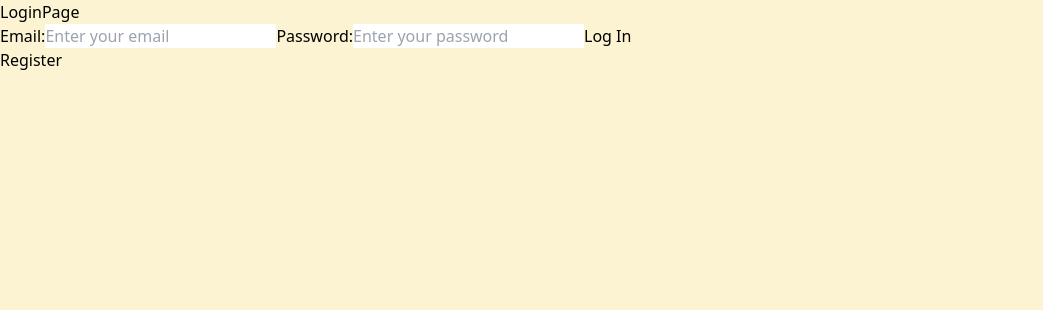
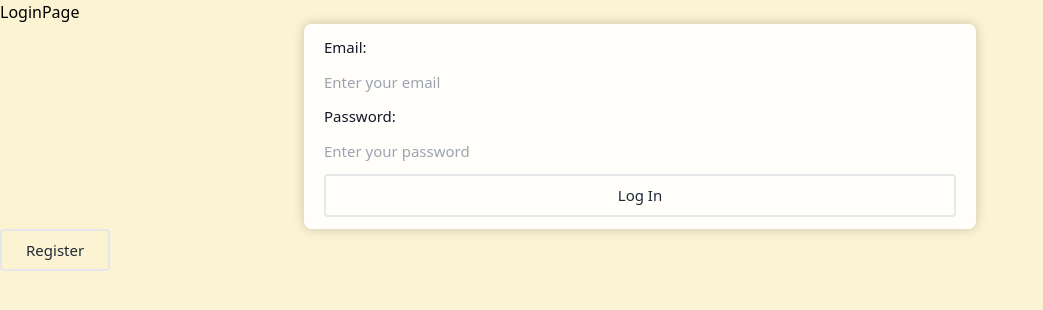
Before and after one commit to Backa228/KeepNotes, a React (Vite) app: page /login in a window 1280 px wide. Shown: the top 310 px of the page, without its empty margins (0-1043 px from the left). Built offline with nearby package versions, Linux system fonts and the light colour scheme.

Commit message:
Lesson 01.06
доробили курсор для нотатки, почали стилізувати форми входу та реєстрації.

```diff
--- a/src/features/auth/components/LogOut.jsx
+++ b/src/features/auth/components/LogOut.jsx
@@ -2,6 +2,7 @@
 import { logOut } from "../api/authApi";
 // import { resetTasks } from "../../redux/tasks/tasksSlice";
 import { useNavigate } from "react-router-dom"
+import { Button } from "../../../shared/ui/Button"
 
 export const LogOut = () => {
     const dispatch = useDispatch();
@@ -14,9 +15,7 @@
     }
     return (
         <div>
-            <button type="button" onClick={handleLogOut}>
-                Log Out
-            </button>
+            <Button className="bg-white" onClick={handleLogOut}>Log Out</Button>
         </div>
     )
 };
--- a/src/features/auth/components/LoginForm.jsx
+++ b/src/features/auth/components/LoginForm.jsx
@@ -3,6 +3,7 @@
 import { useNavigate } from "react-router-dom"
 import { selectIsLoading } from "../api/selectors.js"
 import { useState } from "react"
+import { Button } from "../../../shared/ui/Button"
 
 const LoginForm = () => {
     const [email, setEmail] = useState("");
@@ -29,14 +30,26 @@
     }
 
     return (
-        <form onSubmit={handleSubmit}>
-            <label htmlFor="email">Email:</label>
-            <input type="email" name="email" placeholder="Enter your email" required value={email} onChange={(e) => setEmail(e.target.value)} />
-            <label htmlFor="password">Password:</label>
-            <input type="password" name="password" placeholder="Enter your password" required value={password} onChange={(e) => setPassword(e.target.value)} />
-            <button type="submit" disabled={isLoading}>
+        <form onSubmit={handleSubmit} className="
+            flex justify-between gap-3
+            flex-col
+            max-w-2xl
+            mx-auto
+            bg-white/90
+            py-3 px-5
+            rounded-lg
+            text-[15px]
+            text-gray-800
+            shadow-[0_0_12px_rgba(0,0,0,0.2)]
+            hover:bg-white/100
+            transition">
+            <label htmlFor="email" className="text-gray-900">Email:</label>
+            <input type="email" name="email" placeholder="Enter your email" required value={email} onChange={(e) => setEmail(e.target.value)} className="flex-1 outline-none bg-transparent" />
+            <label htmlFor="password" className="text-gray-900">Password:</label>
+            <input type="password" name="password" placeholder="Enter your password" required value={password} onChange={(e) => setPassword(e.target.value)} className="flex-1 outline-none bg-transparent" />
+            <Button type="submit" disabled={isLoading}>
                 {isLoading ? "Logging in..." : "Log In"}
-            </button>
+            </Button>
         </form>
     )
 }
--- a/src/features/auth/components/RegisterForm.jsx
+++ b/src/features/auth/components/RegisterForm.jsx
@@ -3,6 +3,7 @@
 import { useNavigate } from "react-router-dom";
 import { selectIsLoading } from "../api/selectors";
 import { useState } from "react";
+import { Button } from "../../../shared/ui/Button"
 
 export const RegisterForm = () => {
     const [email, setEmail] = useState("");
@@ -43,9 +44,9 @@
             <input type="email" name="email" placeholder="Enter your email" required value={email} onChange={(e) => setEmail(e.target.value)} />
             <label htmlFor="password">Password:</label>
             <input type="password" name="password" placeholder="Enter your password" required value={password} onChange={(e) => setPassword(e.target.value)} />
-            <button type="submit" disabled={isLoading}>
+            <Button type="submit" disabled={isLoading}>
                 {isLoading ? "Registering..." : "Register"}
-            </button>
+            </Button>
         </form>
     );
 };
--- a/src/features/notes/components/NoteCard.jsx
+++ b/src/features/notes/components/NoteCard.jsx
@@ -32,11 +32,15 @@
 
     useEffect(() => {
         if (isEditing) {
-            const content = contentRef.current
-            content.focus()
+            requestAnimationFrame(() => {
+                const content = contentRef.current
+                content.focus()
 
-            const lengthContent = content.value.length
-            content.setSelectionRange(lengthContent, lengthContent)
+                const length = content.value.length
+
+                content.setSelectionRange(length, length)
+                content.scrollTop = content.scrollHeight
+            })
         }
     }, [isEditing])
 
--- a/src/pages/LoginPage.jsx
+++ b/src/pages/LoginPage.jsx
@@ -1,5 +1,6 @@
 import LoginForm from "../features/auth/components/LoginForm"
 import { useNavigate } from "react-router-dom"
+import { Button } from "../shared/ui/Button"
 
 const LoginPage = () => {
     const navigate = useNavigate()
@@ -8,7 +9,7 @@
         <div>
             <h1>LoginPage</h1>
             <LoginForm />
-            <button onClick={() => navigate("/register")}>Register</button>
+            <Button onClick={() => navigate("/register")}>Register</Button>
         </div>
     )
 }
--- a/src/shared/ui/Button.jsx
+++ b/src/shared/ui/Button.jsx
@@ -1,4 +1,4 @@
-export const Button = ({ children, onClick, type = "button", variant = "secondary", className = "" }) => {
+export const Button = ({ children, onClick, type = "button", variant = "secondary", className = "", disabled=false }) => {
     const baseStyles = "flex shrink-0 justify-center rounded text-[15px] border-2 transition items-center"
 
     const variants = {
@@ -7,7 +7,7 @@
         icon: "border-0 p-0 h-9 w-9 rounded-full hover:bg-gray-200",
     }
     return (
-        <button type={type} onClick={onClick} className={`${baseStyles} ${variants[variant]} ${className}`}>
+        <button type={type} onClick={onClick} className={`${baseStyles} ${variants[variant]} ${className}`} disabled={disabled}>
             {children}
         </button>
     )
```
